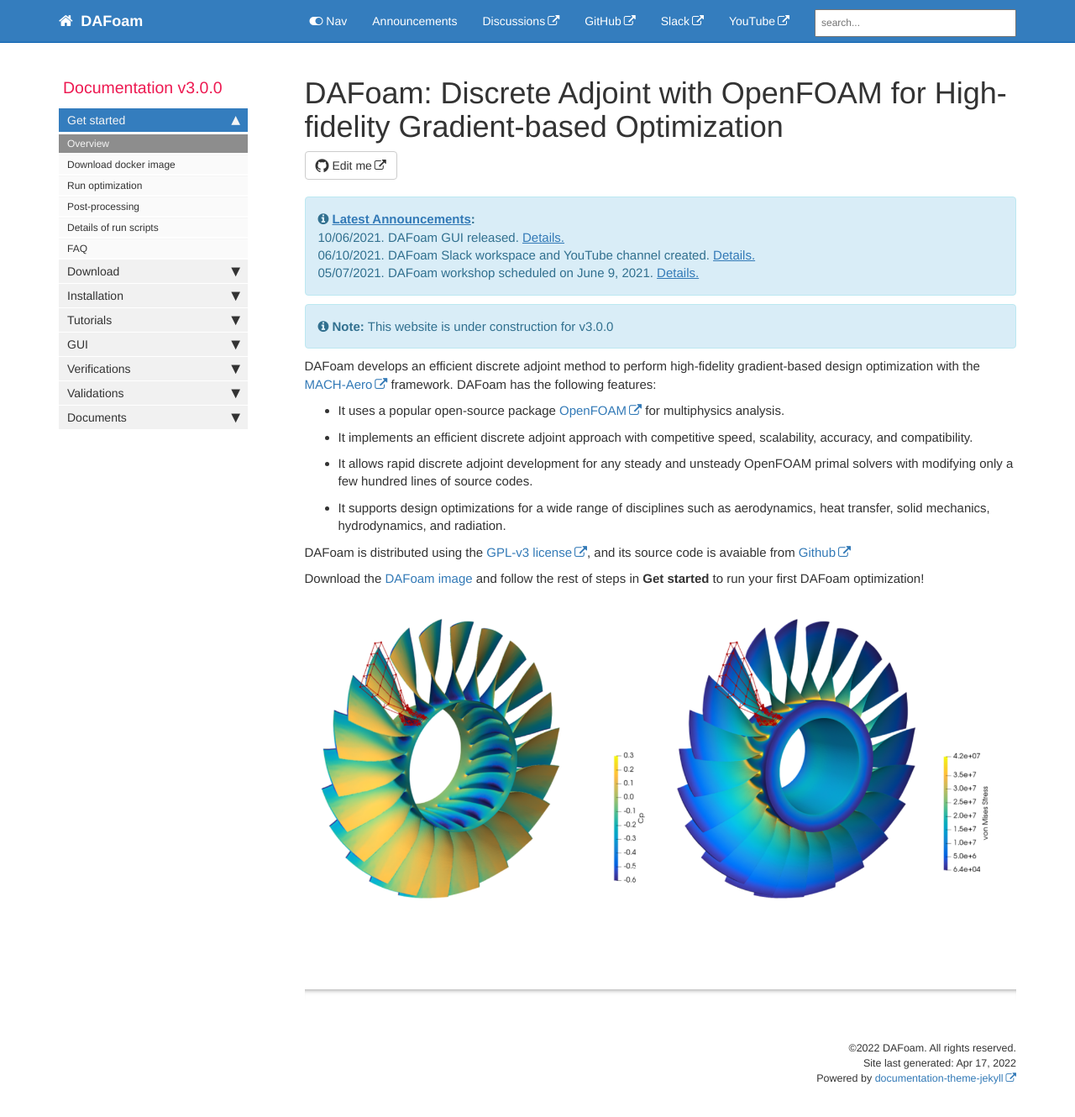
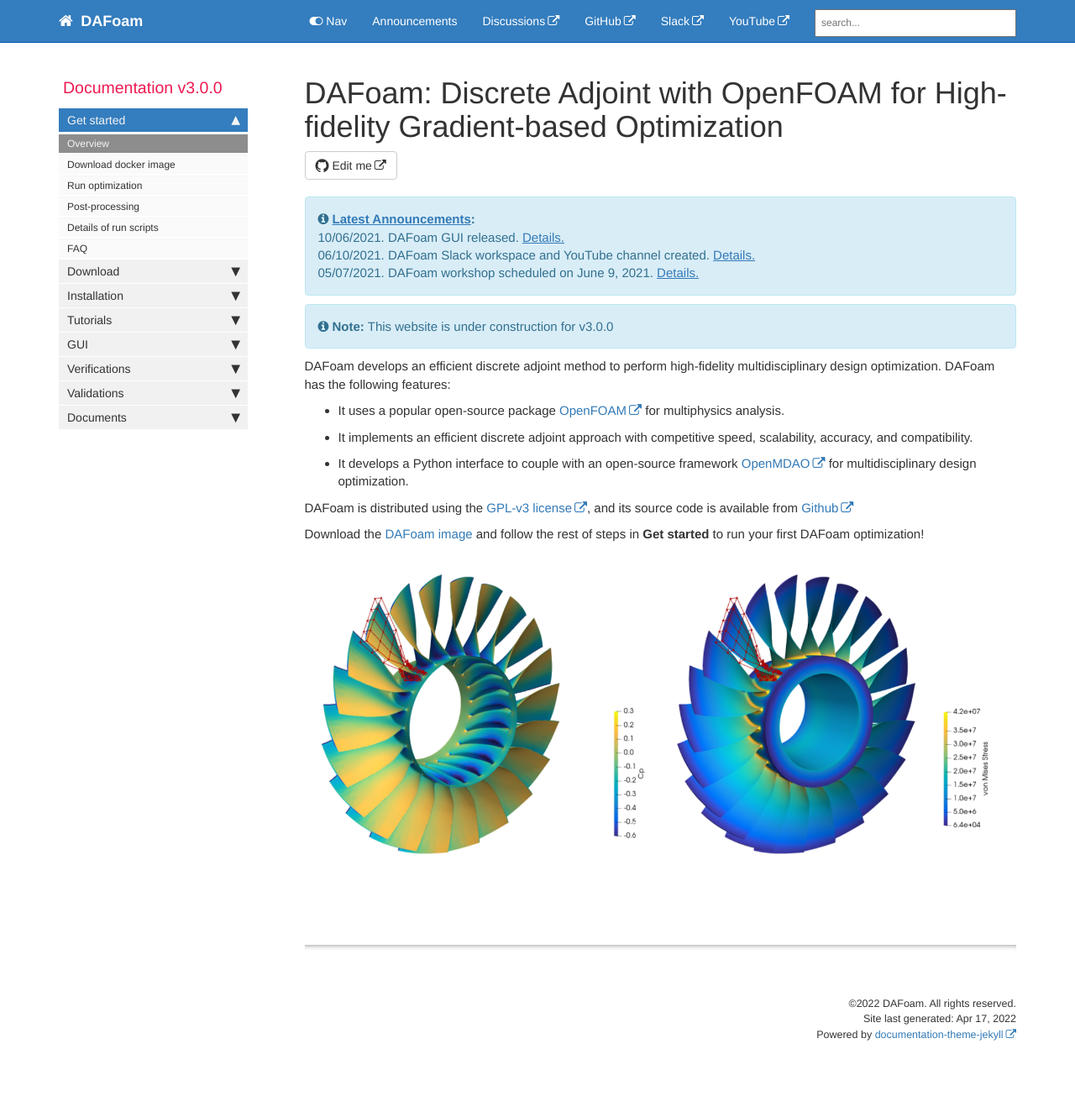
Before and after one commit to DAFoam/DAFoam.github.io, a Jekyll site: the page built from index.md, in a window 1280 px wide and 1344 px high. Shown: the top 1330 px of the window at 84% size. Built offline with Jekyll 4.4.1, drawn with Linux system fonts in a browser that asks for light colours; comment, search, counter and statistics services are not loaded.

Commit message:
content update

```diff
--- a/index.md
+++ b/index.md
@@ -15,14 +15,13 @@ summary:
 
 {% include note.html content="This website is under construction for v3.0.0" %}
 
-DAFoam develops an efficient discrete adjoint method to perform high-fidelity gradient-based design optimization with the [MACH-Aero](https://github.com/mdolab/MACH-Aero) framework. DAFoam has the following features:
+DAFoam develops an efficient discrete adjoint method to perform high-fidelity multidisciplinary design optimization. DAFoam has the following features:
 
 - It uses a popular open-source package [OpenFOAM](https://www.openfoam.com) for multiphysics analysis.
 - It implements an efficient discrete adjoint approach with competitive speed, scalability, accuracy, and compatibility.
-- It allows rapid discrete adjoint development for any steady and unsteady OpenFOAM primal solvers with modifying only a few hundred lines of source codes.
-- It supports design optimizations for a wide range of disciplines such as aerodynamics, heat transfer, solid mechanics, hydrodynamics, and radiation.
+- It develops a Python interface to couple with an open-source framework [OpenMDAO](https://openmdao.org) for multidisciplinary design optimization.
 
-DAFoam is distributed using the [GPL-v3 license](https://www.gnu.org/licenses/gpl-3.0.en.html), and its source code is avaiable from [Github](https://github.com/mdolab/dafoam)
+DAFoam is distributed using the [GPL-v3 license](https://www.gnu.org/licenses/gpl-3.0.en.html), and its source code is available from [Github](https://github.com/mdolab/dafoam)
 
 Download the [DAFoam image](mydoc_get_started_download_docker.html) and follow the rest of steps in **Get started** to run your first DAFoam optimization!
 
```
